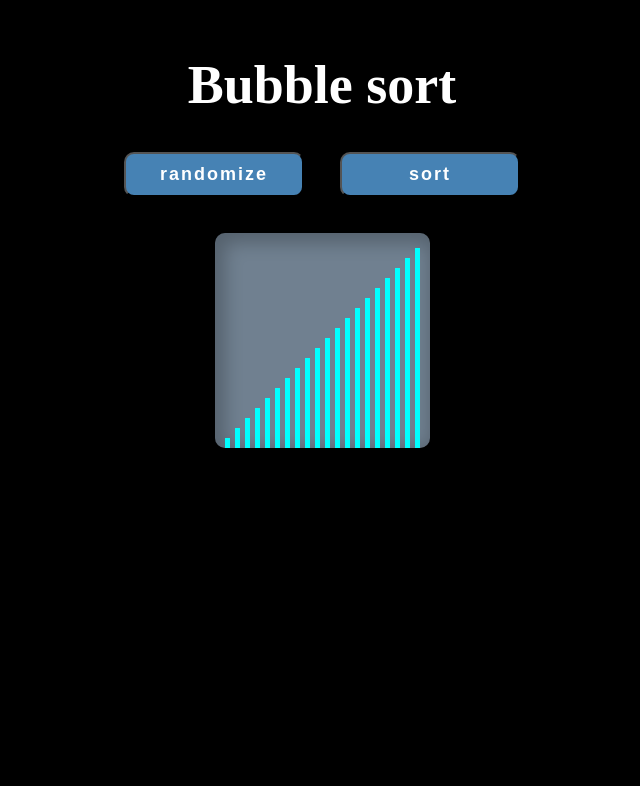
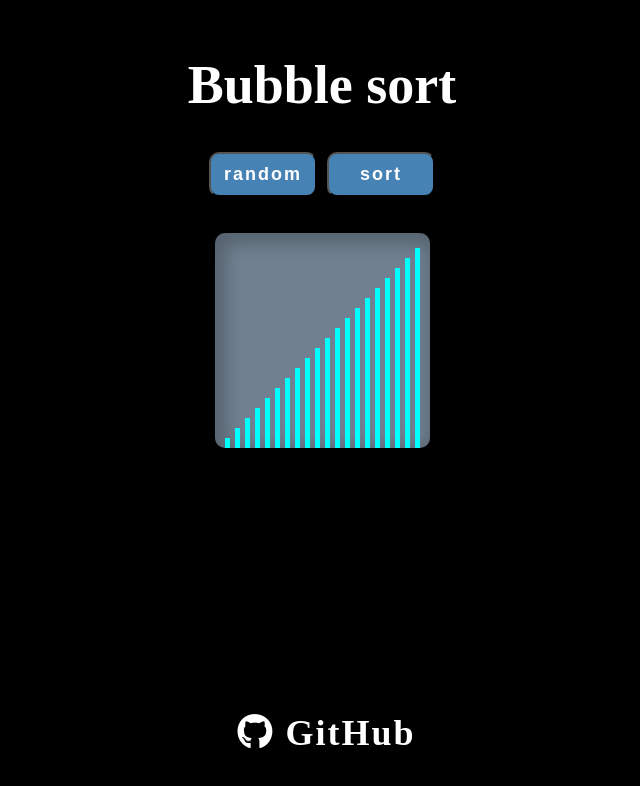
Before and after one commit to wolf-ed/bubble-sort-animation, a plain HTML site: page index.html in a window 1280 px wide. Shown: the whole page, without its empty margins (318-958 px from the left). Drawn offline with Linux system fonts and the light colour scheme.

Commit message:
github link

```diff
--- a/index.html
+++ b/index.html
@@ -5,16 +5,21 @@
     <meta charset="UTF-8">
     <meta http-equiv="X-UA-Compatible" content="IE=edge">
     <meta name="viewport" content="width=device-width, initial-scale=1.0">
+
+    <script src="https://kit.fontawesome.com/adc3fa4b1f.js" crossorigin="anonymous"></script>
+
+
     <link rel="stylesheet" href="./style.css">
-    <title>Document</title>
+    <title>Bubble Sort - Animation</title>
 </head>
 
 <body>
+    <section class="section booble-sort">
         <h1 class="title">Bubble sort</h1>
 
 
         <div class="btns-box">
-        <button id="randomize">randomize</button>
+            <button id="randomize">random</button>
             <button id="sort">sort</button>
         </div>
 
@@ -40,7 +45,14 @@
             <div id='c19' class="column column19" style="bottom: 0px; left: 190px; height: 190px;"></div>
             <div id='c20' class="column column10" style="bottom: 0px; left: 200px; height: 200px;"></div>
         </div>
-
+    </section>
+    <footer class='footer'>
+        <h2>
+            <a class="gitLink" href="https://github.com/wolf-ed/bubble-sort-animation" target="_blank"
+                rel="noopener noreferrer"> <i class="fa-brands fa-github"></i>
+                GitHub</a>
+        </h2>
+    </footer>
     <script src="./script.js"></script>
 </body>
 
--- a/style.css
+++ b/style.css
@@ -10,6 +10,13 @@ body {
   align-items: center;
   margin-top: 3rem;
   background-color: black;
+}
+
+.section {
+  display: flex;
+  flex-direction: column;
+  align-items: center;
+  height: 80vh;
 }
 
 .title {
@@ -27,10 +34,10 @@ button {
   padding: 10px;
   background-color: steelblue;
   border-radius: 10px;
-  margin: 1rem;
-  width: 10rem;
+  margin: 1rem 5px;
+  width: 6rem;
   color: white;
-  font-weight: 900;
+  font-weight: 700;
   letter-spacing: 2px;
 }
 
@@ -56,8 +63,37 @@ button:hover {
   width: 5px;
 }
 
+.footer {
+  padding: 1rem;
+  display: flex;
+  justify-content: center;
+  color: white;
+  font-size: bolder;
+}
+
+a.gitLink {
+  text-decoration: none;
+  font-family: inherit;
+  font-size: 2rem;
+  width: fit-content;
+  color: white;
+  padding: 0.5rem;
+  border-radius: 12px;
+  margin-left: 0.5rem;
+  letter-spacing: 2px;
+}
+
+a.gitLink:hover {
+  text-decoration: underline;
+  background-color: rgb(61, 61, 61);
+}
+
+.fa-github {
+  font-size: 2rem;
+}
+
 @media (max-width: 750px) {
-  .btns-box {
+  /* .btns-box {
     flex-direction: column;
-  }
+  } */
 }
```
Lines whose indentation alone changed are shown as unchanged.
